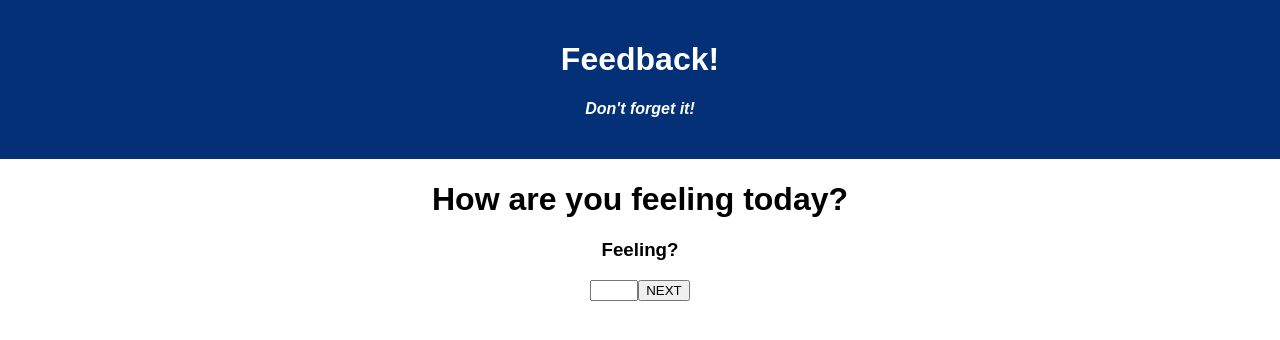
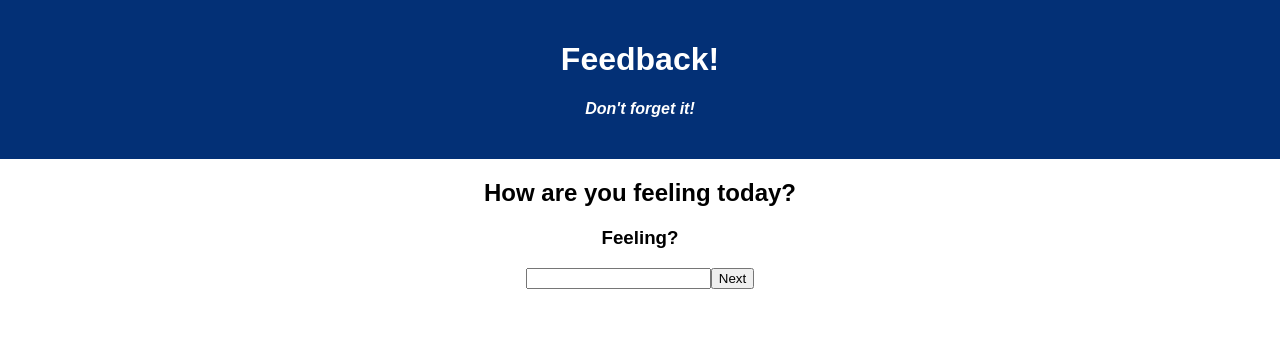
Before and after one commit to twol33/student-feedback-form, a React (Create React App) app: page /#/ in a window 1280 px wide. Before the commit this address led to /#/2. Shown: the top 340 px of the page. Built offline with nearby package versions, Linux system fonts and the light colour scheme.

Commit message:
able to resolve issue with feedbackform1

```diff
--- a/src/components/FeedBackForm1/FeedBackForm1.jsx
+++ b/src/components/FeedBackForm1/FeedBackForm1.jsx
@@ -13,12 +13,16 @@ function FeedBackForm1() {
         event.preventDefault();
 
         dispatch({ type:'SET_FEELING', payload: { feeling: feeling }})
+
+        history.push('/2')
     }
 
-    history.push('/2')
+
 
     return(
         <section>
+            <h1>How are you feeling today?</h1>
+            <h3>Feeling?</h3>
             <form onSubmit  = { submitFeeling } >
                 <input
                     required
```
